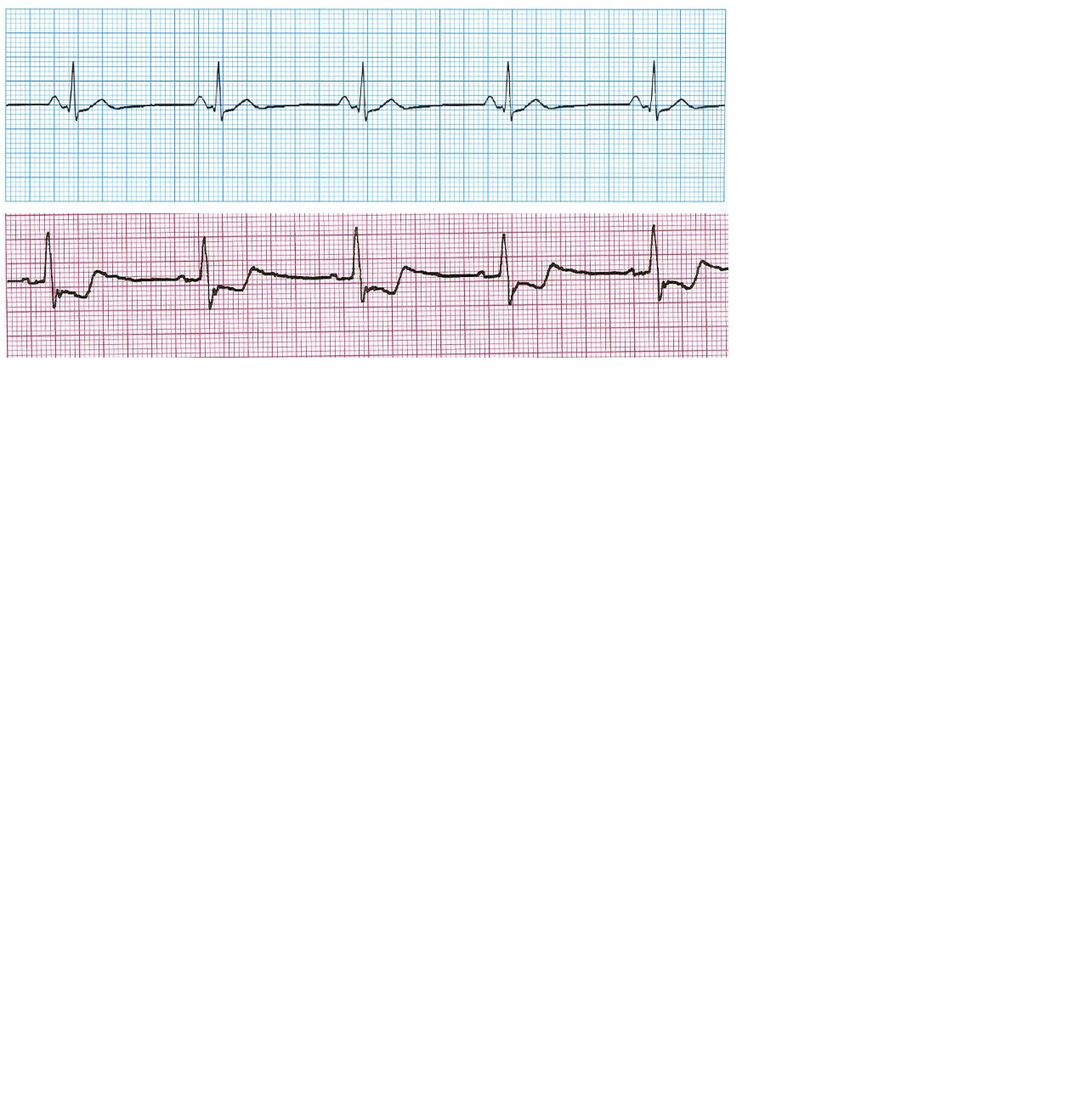
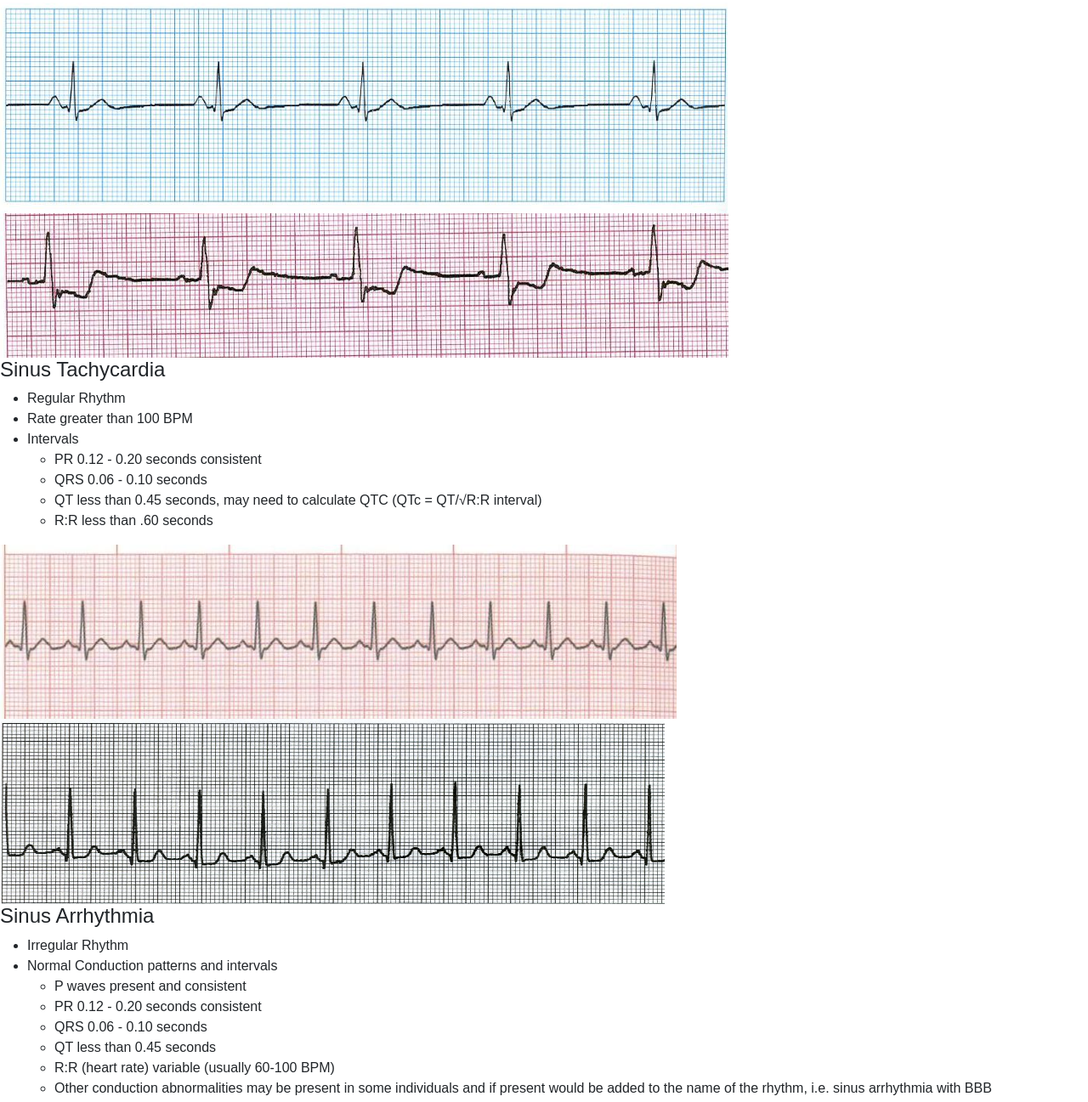
Before and after one commit to maddyrae9/telemetry, a plain HTML site: page index.html in a window 1280 px wide. Shown: the part 8095-9392 px from the top of the page at 85% size. Before the commit the page ends 8516 px from the top, so only its background shows below. Drawn offline with nearby package versions, Linux system fonts and the light colour scheme.

Commit message:
Added ST and SA

```diff
--- a/index.html
+++ b/index.html
@@ -363,7 +363,7 @@
             <h4>Normal Sinus Rhythms</h4>
             <ul>
                 <li>Regular Rhythm</li>
-                <li>Rate 60-100</li>
+                <li>Rate 60-100 BPM</li>
                 <li>All intervals "normal"</li>
                 <ul>
                     <li> PR 0.12-0.20 seconds consistent</li>
@@ -379,7 +379,7 @@
             <h4>Sinus Bradycardia</h4>
             <ul>
                 <li>Rhythm regular</li>
-                <li>Rate less than 60/ minute</li>
+                <li>Rate less than 60 BPM</li>
                 <li>Intervals</li>
                 <ul>
                     <li>PR 0.12 - 0.20 seconds consistent</li>
@@ -391,6 +391,39 @@
             <img src="./assets/images/sb1.png">
             <img src="./assets/images/sb2.png">
         </div>
+        <div>
+            <h4>Sinus Tachycardia</h4>
+            <ul>
+                <li>Regular Rhythm</li>
+                <li>Rate greater than 100 BPM</li>
+                <li>Intervals</li>
+                <ul>
+                    <li>PR 0.12 - 0.20 seconds consistent</li>
+                    <li>QRS 0.06 - 0.10 seconds</li>
+                    <li>QT less than 0.45 seconds, may need to calculate QTC (QTc = QT/√R:R interval)</li>
+                    <li>R:R less than .60 seconds</li>
+                </ul>
+            </ul>
+            <img src="./assets/images/st1.png">
+            <img src="./assets/images/st2.png">
+        </div>
+        <div>
+            <h4>Sinus Arrhythmia</h4>
+            <ul>
+                <li>Irregular Rhythm</li>
+                <li>Normal Conduction patterns and intervals</li>
+                <ul>
+                    <li>P waves present and consistent</li>
+                    <li>PR 0.12 - 0.20 seconds consistent</li>
+                    <li>QRS 0.06 - 0.10 seconds</li>
+                    <li>QT less than 0.45 seconds</li>
+                    <li>R:R (heart rate) variable (usually 60-100 BPM)</li>
+                    <li>Other conduction abnormalities may be present in some individuals and if present would be added to the name of the rhythm, i.e. sinus arrhythmia with BBB</li>
+                </ul>
+            </ul>
+            <img src="./assets/images/sa1.png">
+            <img src="./assets/images/sa2.png">
+        </div>
     </section>
     <footer>
 
```
Also changed, not shown: assets/images/sa1.png (added), assets/images/sa2.png (added), assets/images/st1.png (added), assets/images/st2.png (added).
